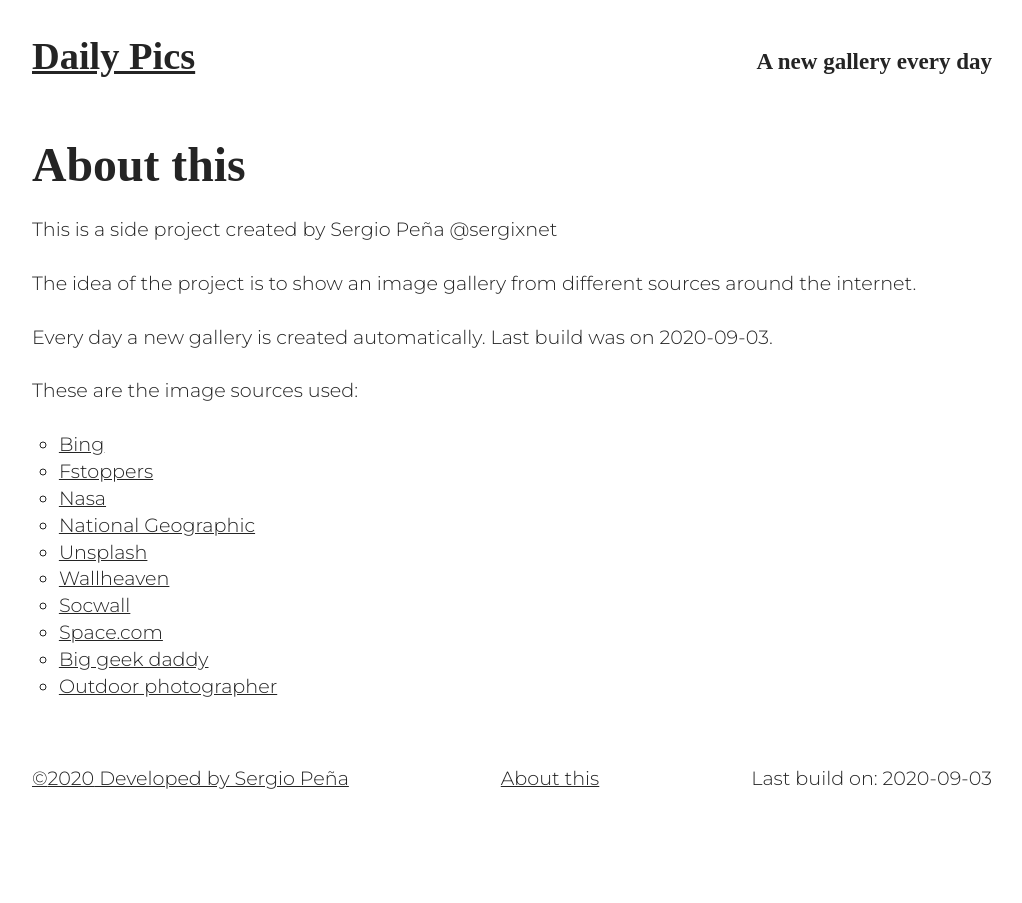
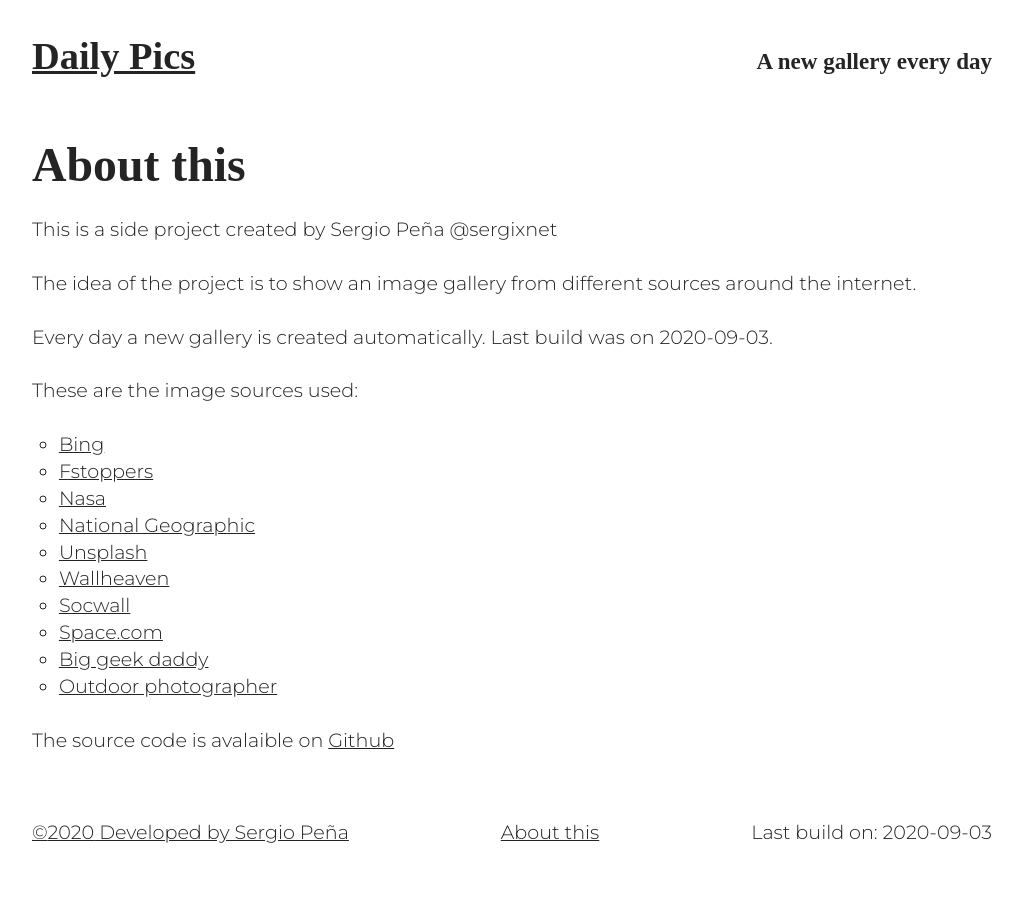
Before and after one commit to sergixnet/daily-pics, a Gatsby site: page /about in a window 1280 px wide. Shown: the whole page, without its empty margins (128-1150 px from the left). Before the commit the page ends 850 px from the top, so only its background shows below. Built offline with nearby package versions, Linux system fonts and the light colour scheme; Gatsby itself is replaced by a stand-in of ours; a web font is replaced by a local one.

Commit message:
Added github repo link

```diff
--- a/src/pages/about.js
+++ b/src/pages/about.js
@@ -109,7 +109,16 @@
           </a>
         </li>
       </ul>
-
+      <p>
+        The source code is avalaible on{" "}
+        <a
+          href="https://github.com/sergixnet/daily-pics"
+          target="__blank"
+          rel="noopener noreferrer"
+        >
+          Github
+        </a>
+      </p>
     </Layout>
   )
 }
```
